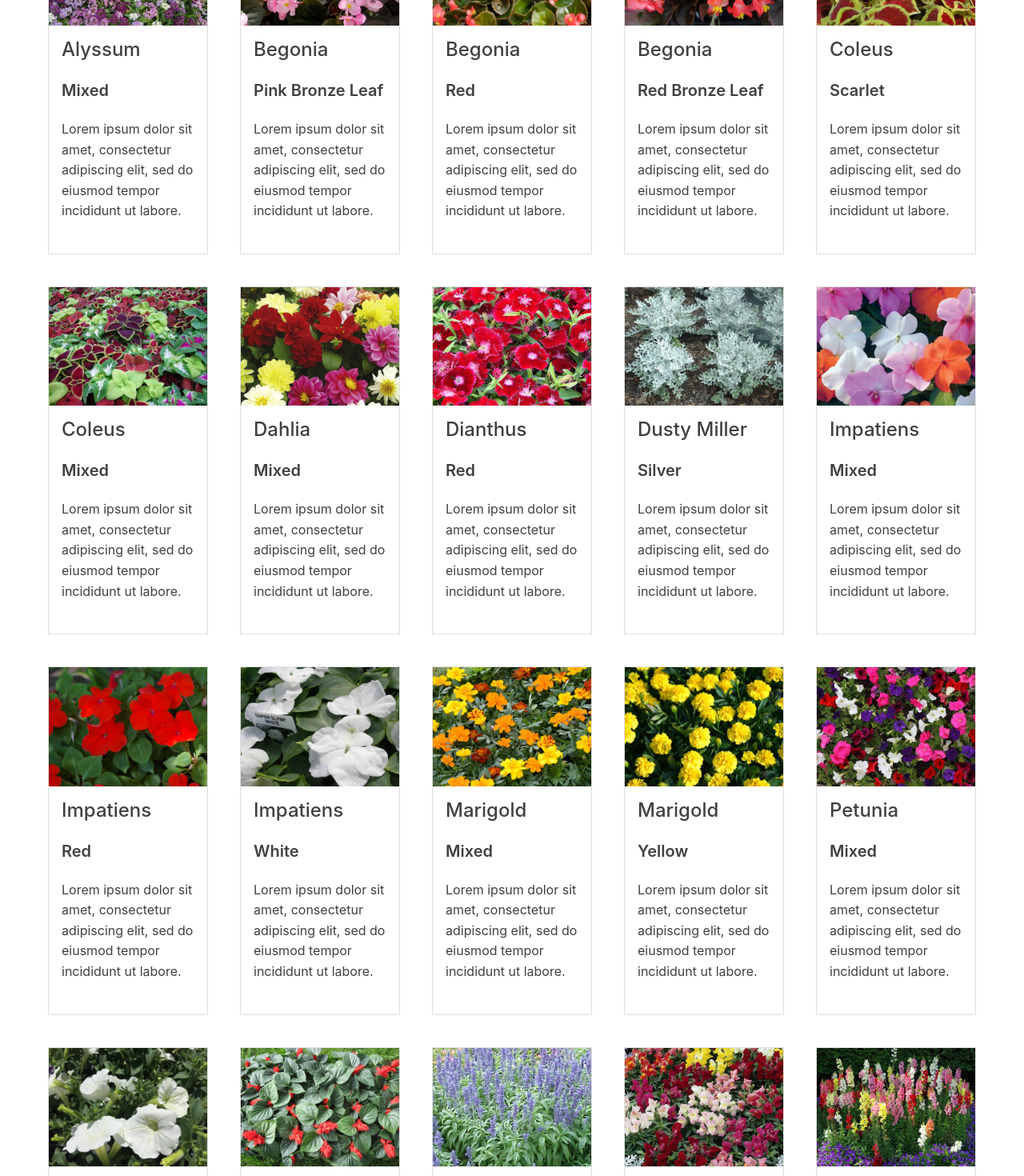
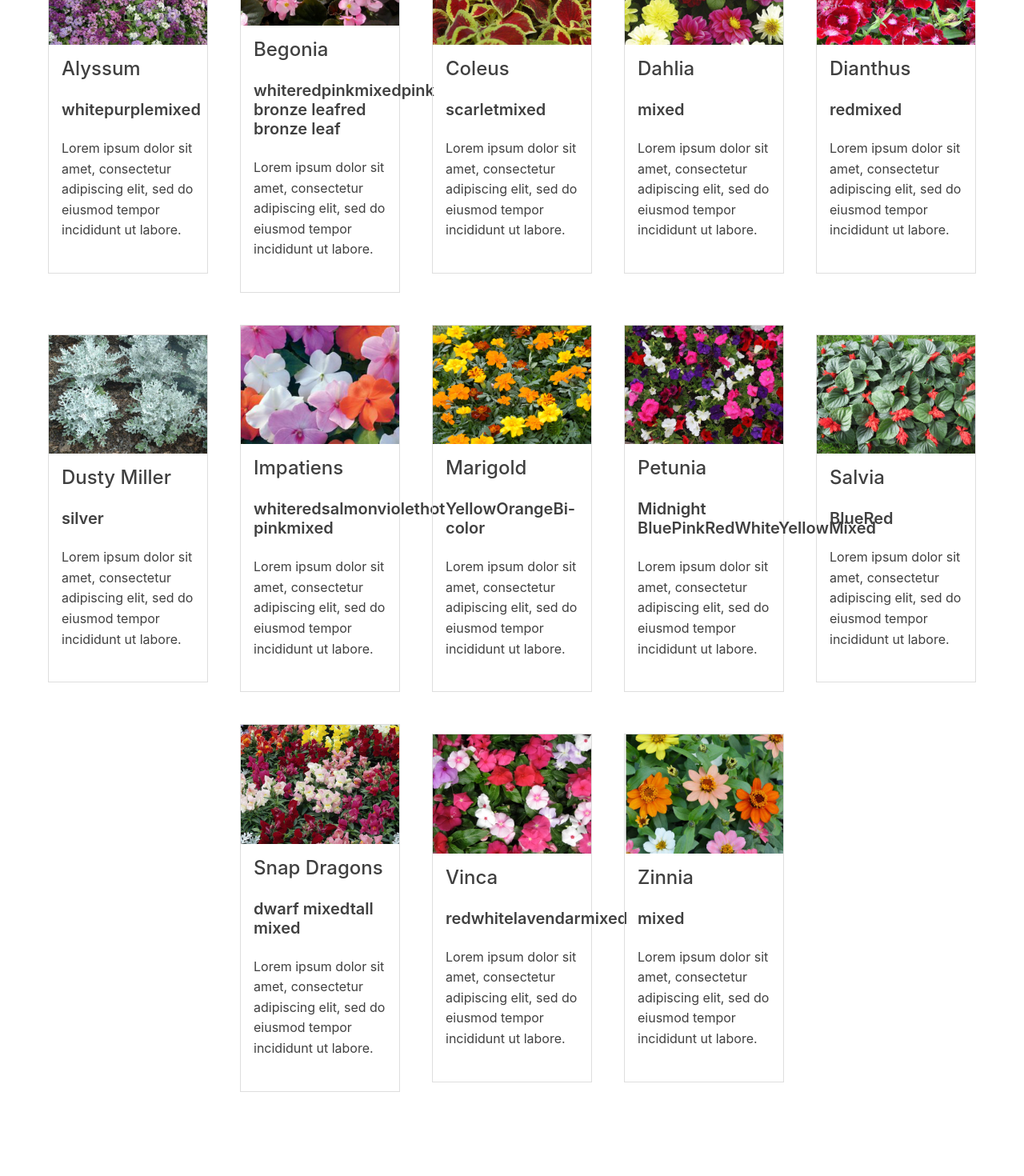
Before and after one commit to betsystevens/flowersale, a React (Create React App) app: page /flats in a window 1280 px wide. Shown: the part 200-1670 px from the top of the page at 80% size. After the commit the page ends 1585 px from the top, so only its background shows below. Built offline with nearby package versions, Linux system fonts and the light colour scheme.

Commit message:
add variety array to flowers

```diff
--- a/src/shared/flats.js
+++ b/src/shared/flats.js
@@ -3,7 +3,7 @@ export const FLATS =
   {
     id: 1,
     name: 'Alyssum',
-    variety: 'Mixed',
+    variety: ['white', 'purple', 'mixed'],
     container: 'flat',
     description: 'Lorem ipsum dolor sit amet, consectetur adipiscing elit, sed do eiusmod tempor incididunt ut labore.',
     image: '/assets/images/flats/alyssumMixed512x138.jpg'
@@ -11,167 +11,95 @@ export const FLATS =
   {
     id: 2,
     name: 'Begonia',
-    variety: 'Pink Bronze Leaf',
+    variety: ['white', 'red', 'pink', 'mixed', 'pink bronze leaf', 'red bronze leaf'],
     container: 'flat',
     description: 'Lorem ipsum dolor sit amet, consectetur adipiscing elit, sed do eiusmod tempor incididunt ut labore.',
     image: '/assets/images/flats/begoniaBronzeLeafPink512x384.jpg'
   },
   {
     id: 3,
-    name: 'Begonia',
-    variety: 'Red',
-    container: 'flat',
-    description: 'Lorem ipsum dolor sit amet, consectetur adipiscing elit, sed do eiusmod tempor incididunt ut labore.',
-    image: '/assets/images/flats/begoniaRed512x384.jpg'
-  },
-  {
-    id: 4,
-    name: 'Begonia',
-    variety: 'Red Bronze Leaf',
-    container: 'flat',
-    description: 'Lorem ipsum dolor sit amet, consectetur adipiscing elit, sed do eiusmod tempor incididunt ut labore.',
-    image: '/assets/images/flats/begoniaRedBronzeLeaf512x384.jpg'
-  },
-  {
-    id: 5,
     name: 'Coleus',
-    variety: 'Scarlet',
+    variety: ['scarlet','mixed'],
     container: 'flat',
     description: 'Lorem ipsum dolor sit amet, consectetur adipiscing elit, sed do eiusmod tempor incididunt ut labore.',
     image: '/assets/images/flats/coleusScarlet512x384.jpg'
   },
   {
-    id: 6,
-    name: 'Coleus',
-    variety: 'Mixed',
-    container: 'flat',
-    description: 'Lorem ipsum dolor sit amet, consectetur adipiscing elit, sed do eiusmod tempor incididunt ut labore.',
-    image: '/assets/images/flats/coleusWizardMix512x384.jpg'
-  },
-  {
-    id: 7,
+    id: 4,
     name: 'Dahlia',
-    variety: 'Mixed',
+    variety: ['mixed'],
     container: 'flat',
     description: 'Lorem ipsum dolor sit amet, consectetur adipiscing elit, sed do eiusmod tempor incididunt ut labore.',
     image: '/assets/images/flats/dahliaMixed512x384.jpg'
   },
   {
-    id: 8,
+    id: 5,
     name: 'Dianthus',
-    variety: 'Red',
+    variety: ['red','mixed'],
     container: 'flat',
     description: 'Lorem ipsum dolor sit amet, consectetur adipiscing elit, sed do eiusmod tempor incididunt ut labore.',
     image: '/assets/images/flats/dianthusRed512x384.jpg'
   },
   {
-    id: 9,
+    id: 6,
     name: 'Dusty Miller',
-    variety: 'Silver',
+    variety: ['silver'],
     container: 'flat',
     description: 'Lorem ipsum dolor sit amet, consectetur adipiscing elit, sed do eiusmod tempor incididunt ut labore.',
     image: '/assets/images/flats/dustyMiller512x384.jpg'
   },
   {
-    id: 10,
+    id: 7,
     name: 'Impatiens',
-    variety: 'Mixed',
+    variety: ['white','red','salmon','violet','hot pink','mixed'],
     container: 'flat',
     description: 'Lorem ipsum dolor sit amet, consectetur adipiscing elit, sed do eiusmod tempor incididunt ut labore.',
     image: '/assets/images/flats/impatiensPastelMix512x384.jpg'
   },
   {
-    id: 11,
-    name: 'Impatiens',
-    variety: 'Red',
-    container: 'flat',
-    description: 'Lorem ipsum dolor sit amet, consectetur adipiscing elit, sed do eiusmod tempor incididunt ut labore.',
-    image: '/assets/images/flats/impatiensRed512x384.jpg'
-  },
-  {
-    id: 12,
-    name: 'Impatiens',
-    variety: 'White',
-    container: 'flat',
-    description: 'Lorem ipsum dolor sit amet, consectetur adipiscing elit, sed do eiusmod tempor incididunt ut labore.',
-    image: '/assets/images/flats/impatiensWhite512x384.jpg'
-  },
-  {
-    id: 13,
+    id: 8,
     name: 'Marigold',
-    variety: 'Mixed',
+    variety: ['Yellow', 'Orange', 'Bi-color'],
     container: 'flat',
     description: 'Lorem ipsum dolor sit amet, consectetur adipiscing elit, sed do eiusmod tempor incididunt ut labore.',
     image: '/assets/images/flats/marigoldMixed512x384.jpg'
   },
   {
-    id: 14,
-    name: 'Marigold',
-    variety: 'Yellow',
-    container: 'flat',
-    description: 'Lorem ipsum dolor sit amet, consectetur adipiscing elit, sed do eiusmod tempor incididunt ut labore.',
-    image: '/assets/images/flats/marigoldYellow512x384.jpg'
-  },
-  {
-    id: 15,
+    id: 9,
     name: 'Petunia',
-    variety: 'Mixed',
+    variety: ['Midnight Blue','Pink','Red','White','Yellow','Mixed'],
     container: 'flat',
     description: 'Lorem ipsum dolor sit amet, consectetur adipiscing elit, sed do eiusmod tempor incididunt ut labore.',
     image: '/assets/images/flats/petuniaMixed512x384.jpg'
   },
   {
-    id: 16,
-    name: 'Petunia',
-    variety: 'White',
-    container: 'flat',
-    description: 'Lorem ipsum dolor sit amet, consectetur adipiscing elit, sed do eiusmod tempor incididunt ut labore.',
-    image: '/assets/images/flats/petuniaWhite512x384.jpg'
-  },
-  {
-    id: 17,
+    id: 10,
     name: 'Salvia',
-    variety: 'Red',
+    variety: ['Blue','Red'],
     container: 'flat',
     description: 'Lorem ipsum dolor sit amet, consectetur adipiscing elit, sed do eiusmod tempor incididunt ut labore.',
     image: '/assets/images/flats/salviaRed512x384.jpg'
   },
   {
-    id: 18,
-    name: 'Salvia',
-    variety: 'Victoria Blue',
-    container: 'flat',
-    description: 'Lorem ipsum dolor sit amet, consectetur adipiscing elit, sed do eiusmod tempor incididunt ut labore.',
-    image: '/assets/images/flats/salviaVictoriaBlue512x384.jpg'
-  },
-  {
-    id: 19,
+    id: 11,
     name: 'Snap Dragons',
-    variety: 'Dwarf',
+    variety: ['dwarf mixed','tall mixed'],
     container: 'flat',
     description: 'Lorem ipsum dolor sit amet, consectetur adipiscing elit, sed do eiusmod tempor incididunt ut labore.',
     image: '/assets/images/flats/snapDragonMix512x384.jpg'
   },
   {
-    id: 20,
-    name: 'Snap Dragons',
-    variety: 'Tall',
-    container: 'flat',
-    description: 'Lorem ipsum dolor sit amet, consectetur adipiscing elit, sed do eiusmod tempor incididunt ut labore.',
-    image: '/assets/images/flats/snapDragonsTall512x384.jpg'
-  },
-  {
-    id: 21,
+    id: 12,
     name: 'Vinca',
-    variety: 'Mixed',
+    variety: ['red','white','lavendar','mixed'],
     container: 'flat',
     description: 'Lorem ipsum dolor sit amet, consectetur adipiscing elit, sed do eiusmod tempor incididunt ut labore.',
     image: '/assets/images/flats/vincaMixed512x384.jpg'
   },
   {
-    id: 22,
+    id: 13,
     name: 'Zinnia',
-    variety: 'Mixed',
+    variety: ['mixed'],
     container: 'flat',
     description: 'Lorem ipsum dolor sit amet, consectetur adipiscing elit, sed do eiusmod tempor incididunt ut labore.',
     image: '/assets/images/flats/zinniaMixed512x384.jpg'
```
